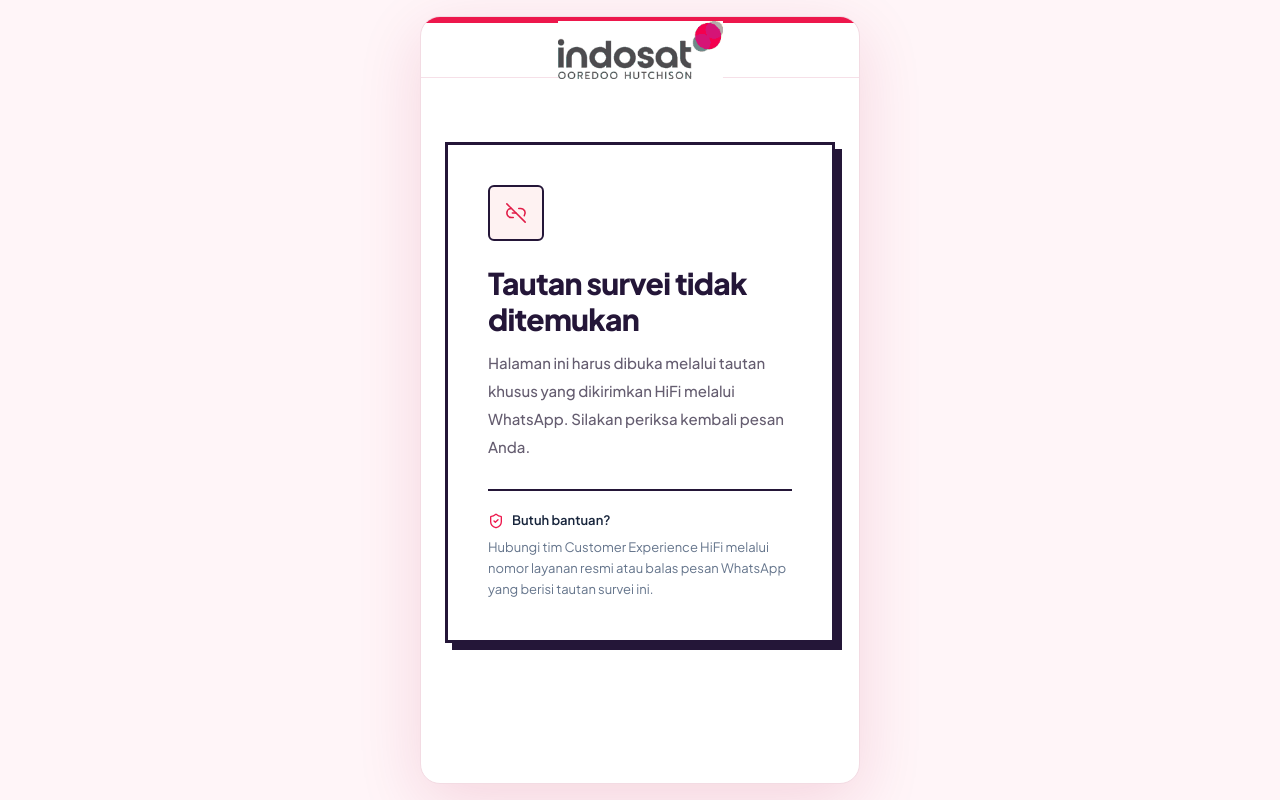
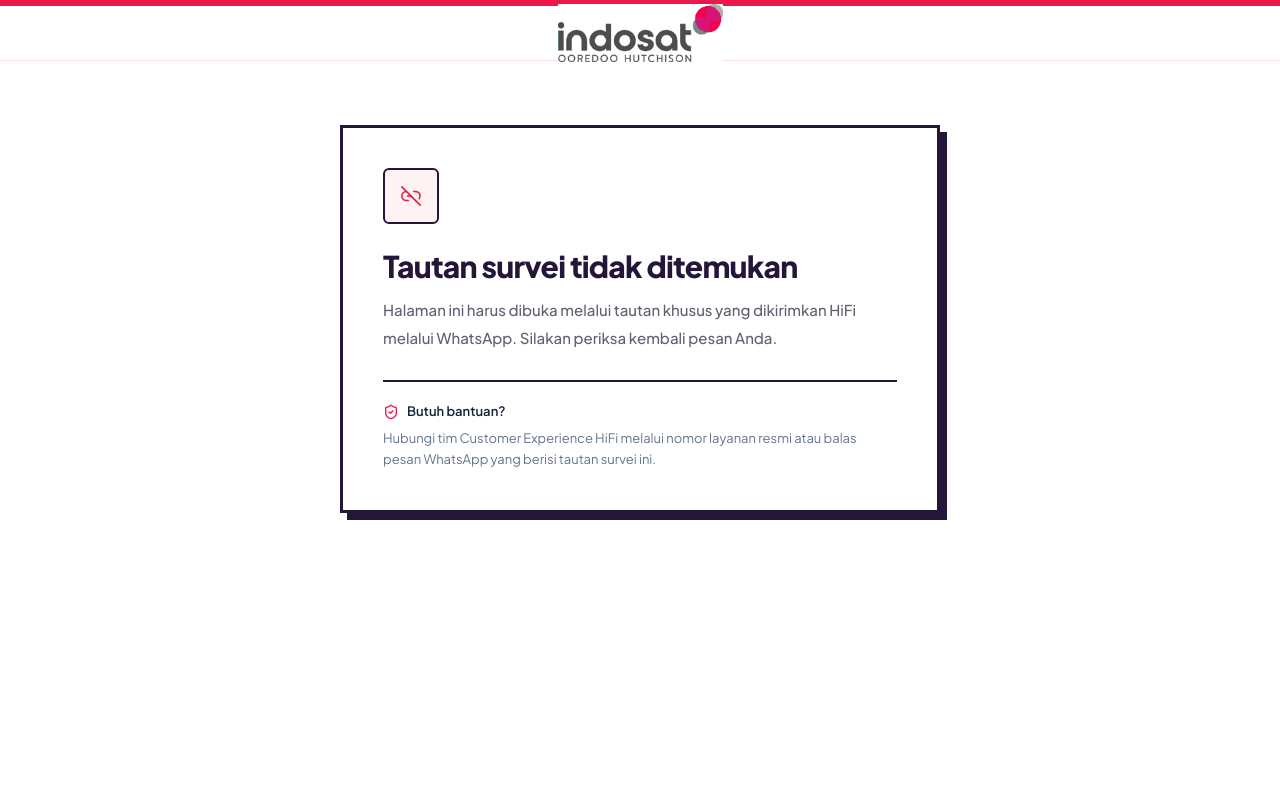
Before and after one commit to nanaboo17/hifi-customer-survey, a Next.js app: page / in a window 1280 px wide. Built offline with nearby package versions, Linux system fonts and the light colour scheme.

Commit message:
Make customer survey full-screen and place answers beneath question in scrollable content

```diff
--- a/components/survey-page.tsx
+++ b/components/survey-page.tsx
@@ -50,15 +50,15 @@
  }
  const choice=(value:string,label:string,active:boolean,action:()=>void,index:number,dimmed=false)=><button key={value} type="button" aria-pressed={active} onClick={action} disabled={busy} className={'flex min-h-[42px] w-full items-center gap-2 rounded-full border-2 px-3 py-2 text-left text-[12px] font-semibold leading-snug transition-colors duration-150 '+(active?'border-[#b90a3c] bg-white text-[#b90a3c] ring-[3px] ring-[#ffd100]':dimmed?'border-[#e1e1e5] bg-[#dedee3] text-[#74747e] hover:bg-[#f0f0f2]':'border-white bg-white text-[#b90a3c] hover:bg-[#fff0f5]')}><span className={'flex h-6 w-6 shrink-0 items-center justify-center rounded-full text-xs font-bold '+(active?'bg-[#ed174c] text-white':dimmed?'bg-[#c7c7ce] text-[#666672]':'bg-[#ffe5ee] text-[#b90a3c]')}>{active?<Check size={16}/>:String.fromCharCode(65+index)}</span>{label}</button>
  const inputStyle='w-full rounded-xl border border-[#e9cad5] bg-white p-3 text-sm text-[#281727] outline-none focus:border-[#ed174c] focus:ring-2 focus:ring-[#ffd3df]'
- return <div className="flex h-[100dvh] min-h-[480px] items-center justify-center overflow-hidden bg-[#fff5f8] px-2 py-2 text-[#30202a] sm:px-5 sm:py-4">
-  <div className="mx-auto flex h-full max-h-[850px] w-full max-w-[440px] flex-col overflow-hidden rounded-[20px] border border-[#f3dbe3] bg-white shadow-[0_18px_65px_rgba(181,21,68,0.14)]">
+ return <div className="h-[100dvh] w-full overflow-hidden bg-white text-[#30202a]">
+  <div className="flex h-full w-full flex-col overflow-hidden bg-white">
    <div className="h-1.5 shrink-0 bg-[#ed174c]"/>
    <header className="flex h-[55px] shrink-0 items-center justify-center border-b border-[#f6e0e8] px-6">
     <img src="/images/indosat-wordmark.svg" alt="Indosat Ooredoo Hutchison" className="h-auto w-[145px] sm:w-[165px]"/>
 
    </header>
    {!survey?<div className="p-6"><StatusView status={status as LinkProblem}/></div>:already?<div className="p-6"><StatusView status="already_submitted"/></div>:done?<div className="px-8 py-16 text-center"><div className="mx-auto mb-7 flex h-20 w-20 items-center justify-center rounded-full bg-[#e0f6e6] text-[#24944b]"><Check size={40} strokeWidth={3}/></div><h1 className="text-2xl font-extrabold">Jawaban terkirim!</h1><p className="mt-4 text-sm leading-7 text-[#6d7590]">{thankYou}</p>{demo&&<p className="mt-5 text-xs font-semibold text-[#c31349]">Mode demo: jawaban tidak tersimpan.</p>}</div>:<>
-    <div className="shrink-0 px-5 pb-2 pt-3">
+    <div className="mx-auto w-full max-w-[600px] shrink-0 px-5 pb-2 pt-3">
      <div className="mb-2 flex items-center justify-between">
       <button type="button" aria-label="Kembali" onClick={()=>{if(step>1&&!busy){setStep(1);setError('')}}} disabled={step===1||busy} className="rounded-lg p-1 text-[#c31349] disabled:opacity-20"><ChevronLeft size={23}/></button>
       <span className="text-base font-extrabold">{String(step).padStart(2,'0')} <span className="text-[#a7afc1]">/ {reason==='away_from_home'?'01':'02'}</span></span>
@@ -66,14 +66,13 @@
      </div>
      <div className="flex gap-1.5">{[1,2].map(n=><div key={n} className={'h-1 flex-1 rounded-full '+(n<=step?'bg-[#ed174c]':'bg-[#f7dce6]')}/>)}</div>
     </div>
-    <div className="min-h-0 flex-1 overflow-y-auto px-6 pb-3 pt-2">
+    <div className="mx-auto min-h-0 w-full max-w-[600px] flex-1 overflow-y-auto px-6 pb-8 pt-3">
      <h1 className="text-[clamp(17px,2.8vh,23px)] font-extrabold leading-snug tracking-tight">{step===1?'Apa alasan utama penggunaan internet Anda menurun?':reason==='network_issue'?'Mau kami bantu buat tiket gangguan?':reason==='other_provider'?'Boleh tahu provider lain yang digunakan?':reason==='no_longer_needed'?'Ingin tahu pilihan jeda tagihan sementara?':'Apa alasan lainnya?'}</h1>
      <p className="mt-2 text-[12px] leading-[1.45] text-[#7a8299]">{step===1?'Pilih satu jawaban yang paling sesuai dengan kondisi Anda.':reason==='network_issue'?'Kami bisa mencatat permintaan bantuan agar tim HiFi dapat menindaklanjuti.':reason==='other_provider'?'Ceritakan provider dan harga paketnya, serta apakah Anda akan melanjutkan HiFi.':reason==='no_longer_needed'?'Jawaban ini hanya mencatat minat Anda, bukan otomatis membekukan tagihan. Tim kami akan menghubungi Anda.':'Tuliskan alasan Anda secara singkat.'}</p>
      {step===2&&reason==='other_provider'&&<div className="mt-3 grid gap-2"><label className="text-xs font-bold">Nama provider<input className={'mt-1 '+inputStyle} value={answers.provider} maxLength={75} onChange={e=>set('provider',e.target.value)} placeholder="Contoh: Biznet"/></label><label className="text-xs font-bold">Harga paket per bulan (Rp)<input className={'mt-1 '+inputStyle} type="number" min="1" value={answers.price} onChange={e=>set('price',e.target.value)} placeholder="Contoh: 300000"/></label></div>}
      {step===2&&reason==='no_longer_needed'&&<div className="mt-3"><label className="text-xs font-bold">Perkiraan berapa lama tidak digunakan?<input className={'mt-1 '+inputStyle} value={answers.duration} maxLength={100} onChange={e=>set('duration',e.target.value)} placeholder="Contoh: 2 bulan"/></label></div>}
      {step===2&&reason==='other'&&<div className="mt-6"><textarea aria-label="Alasan lainnya" className={inputStyle} rows={3} maxLength={500} value={answers.other} onChange={e=>set('other',e.target.value)} placeholder="Ceritakan alasan Anda..."/><p className="mt-2 text-right text-xs text-[#7a8299]">{answers.other.length}/500</p></div>}
-    </div>
-    <div className="max-h-[52dvh] shrink-0 space-y-2 overflow-y-auto bg-[#ed174c] px-4 py-3">
+    <div className="mt-6 space-y-3 rounded-2xl bg-[#ed174c] p-4">
      {step===1&&REASONS.map((item,i)=>choice(item.id,item.title,reason===item.id,()=>choose(item.id),i,reason!==null&&reason!==item.id))}
      {step===2&&reason==='network_issue'&&['Ya','Tidak'].map((v,i)=>choice(v,v==='Ya'?'Ya, bantu buat tiket':'Tidak, terima kasih',answers.ticket===v,()=>set('ticket',v),i,Boolean(answers.ticket)&&answers.ticket!==v))}
      {step===2&&reason==='other_provider'&&<><p className="pb-0 text-xs font-bold text-white">Apakah tetap akan menggunakan HiFi?</p>{['Ya','Tidak'].map((v,i)=>choice(v,v==='Ya'?'Ya, tetap menggunakan HiFi':'Tidak, tidak melanjutkan',answers.continueHifi===v,()=>set('continueHifi',v),i,Boolean(answers.continueHifi)&&answers.continueHifi!==v))}</>}
@@ -82,6 +81,7 @@
      {step===2&&reason&&<button type="button" onClick={()=>void submit(reason)} disabled={!ready||busy} className="mt-2 flex min-h-[43px] w-full items-center justify-center gap-2 rounded-full bg-[#641634] px-3 text-[13px] font-bold text-white transition hover:bg-[#481026] disabled:cursor-not-allowed disabled:opacity-45">{busy?<><Loader2 size={17} className="animate-spin"/>Mengirim...</>:'Kirim jawaban'}</button>}
      {error&&<p role="alert" className="flex items-start gap-2 rounded-lg bg-white p-3 text-xs font-semibold text-red-700"><AlertCircle size={16} className="shrink-0"/>{error}</p>}
     </div>
+    </div>
    </>}
   </div>
  </div>
```
